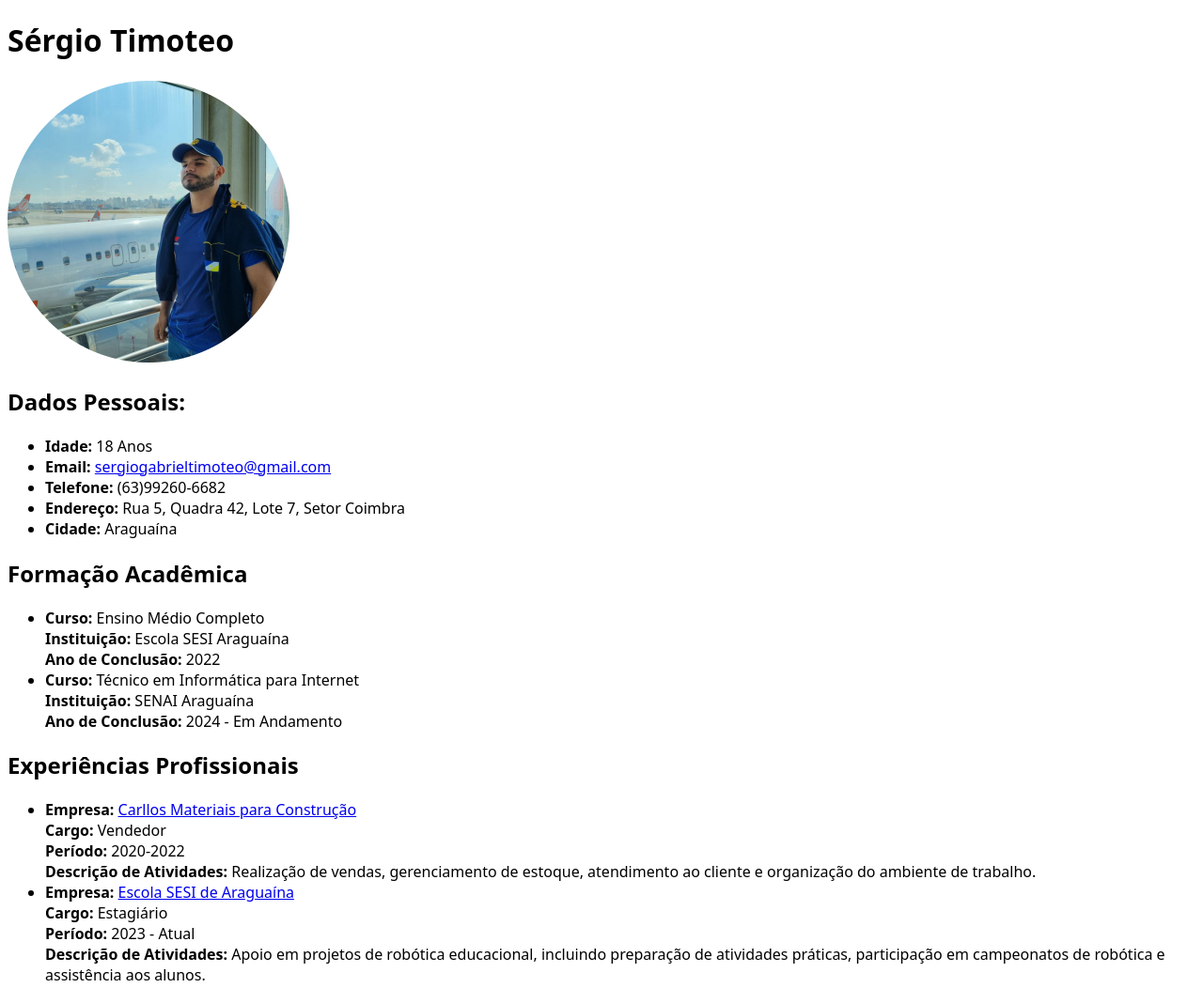
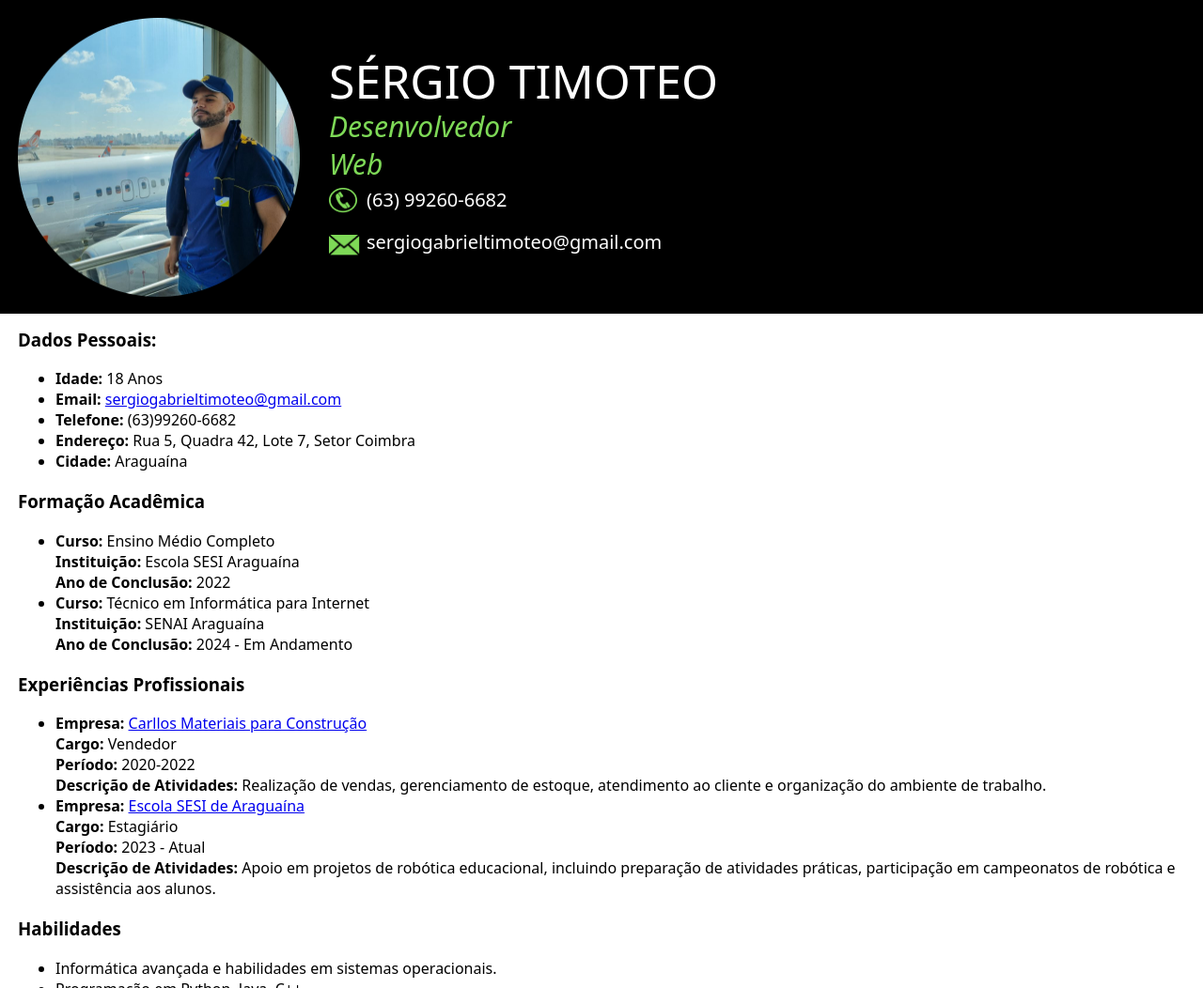
Before and after one commit to sergiotim/curriculum-design, a plain HTML site: page index.html in a window 1280 px wide. Shown: the top 1052 px of the page at 94% size. Drawn offline with Linux system fonts and the light colour scheme.

Commit message:
Criação de outra CSS
Criação de outro Design com ajuda do Figma

```diff
--- a/index.html
+++ b/index.html
@@ -8,11 +8,17 @@
     <title>Sérgio Timoteo</title>
 </head>
 <body>
-    <div>
+    <div class="head">
+        <img class="foto" src="img/foto-sergio.png" alt="">
         <h1>Sérgio Timoteo</h1>
-        <img class="perfil" src="img/foto-sergio.png" alt="">
+        <h2>Desenvolvedor Web</h2>
+        <img class="icon-telefone" src="img/telefone-icon.png" alt="Icone do Telefone">
+        <p class="telefone">(63) 99260-6682</p>
+        <img class="icon-email" src="img/email-icon.png" alt="Icone do Email">
+        <p class="email">sergiogabrieltimoteo@gmail.com</p>
     </div>
-    <h2>Dados Pessoais:</h2>
+    <div class="corpo">
+        <h3>Dados Pessoais:</h3>
     <ul>
         <li>
             <strong>Idade:</strong> 18 Anos
@@ -31,7 +37,7 @@
 
         </li>
     </ul>
-    <h2>Formação Acadêmica</h2>
+    <h3>Formação Acadêmica</h3>
     <ul>
         <li>
             <strong>Curso:</strong> Ensino Médio Completo <br>
@@ -46,7 +52,7 @@
 
         </li>
     </ul>
-    <h2>Experiências Profissionais</h2>
+    <h3>Experiências Profissionais</h3>
     <ul>
         <li>
             <strong>Empresa:</strong> <a href="https://instagram.com/carllosmateriaisp.construcao" target="_blank" rel="nofollow">Carllos Materiais para Construção</a> <br>
@@ -63,7 +69,7 @@
 
         </li>
     </ul>
-    <h2>Habilidades</h2>
+    <h3>Habilidades</h3>
     <ul>
         <li>Informática avançada e habilidades em sistemas operacionais.</li>
         <li>Programação em Python, Java, C++.</li>
@@ -75,11 +81,11 @@
         <li>Boas habilidades de comunicação e trabalho em equipe.</li>
         <li>Paixão por tecnologia e atualização constante.</li>
     </ul>
-    <h2>Idiomas</h2>
+    <h3>Idiomas</h3>
     <ul>
         <li><strong>Inglês: </strong> Básico</li>
     </ul>
-    <h2>Referências</h2>
+    <h3>Referências</h3>
     <ul>
         <li>
             <strong>Carlos Timoteo</strong><br>
@@ -91,5 +97,6 @@
             Cargo: Professor de Robótica Educacional<br>
             Empresa: Escola SESI Araguaína</li>
     </ul>
+    </div>
 </body>
 </html>
--- a/style.css
+++ b/style.css
@@ -1,7 +1,89 @@
 body{
+    margin: 0%;
     font-family: system-ui, -apple-system, BlinkMacSystemFont, 'Segoe UI', Roboto, Oxygen, Ubuntu, Cantarell, 'Open Sans', 'Helvetica Neue', sans-serif;
-
 }
-img{
+.head{
+    position: absolute;
+    width: 100%;
+    height: 334px;
+    background: #000000;
+}
+.foto{
+    position: absolute;
     width: 300px;
+    height: 297px;
+    top: 19px;
+    left: 19px;
 }
+h1{
+    position: absolute;
+    width: 425px;
+    height: 64px;
+    font-style: normal;
+    font-weight: 400;
+    font-size: 50px;
+    line-height: 66px;
+    text-transform: uppercase;
+    color: #FFFFFF;
+    top: 19px;
+    left:350px;
+}
+h2{
+    position: absolute;
+    width: 256px;
+    height: 40px;
+    font-style: italic;
+    font-weight: 300;
+    font-size: 30px;
+    line-height: 40px;
+    text-transform: capitalize;
+    color: #7ED957;
+    top: 90px;
+    left: 350px;
+}
+.icon-telefone{
+    position: absolute;
+    width: 30px;
+    height: 27.14px;
+    top: 200px;
+    left: 350px;
+}
+.telefone{
+    position: absolute;
+    width: 162px;
+    height: 27px;
+    font-weight: 300;
+    font-size: 20px;
+    line-height: 26px;
+    text-transform: capitalize;
+    color: #FFFFFF;
+    top: 180px;
+    left: 390px;
+}
+.icon-email{
+    position: absolute;
+    width: 33.18px;
+    height: 22.4px;
+    top: 250px;
+    left: 350px;
+}
+.email{
+    position: absolute;
+    width: 278px;
+    height: 27px;
+    font-weight: 300;
+    font-size: 20px;
+    line-height: 26px;
+    text-transform: lowercase;
+    color: #FFFFFF;
+    top: 225px;
+    left: 390px;
+}
+.corpo{
+    position: absolute;
+    top: 330px;
+    left: 19px;
+}
+h3{
+    font;
+}
```
Also changed, not shown: gpt.html (deleted, +0 -81 lines), img/email-icon.png (added), img/telefone-icon.png (added).
